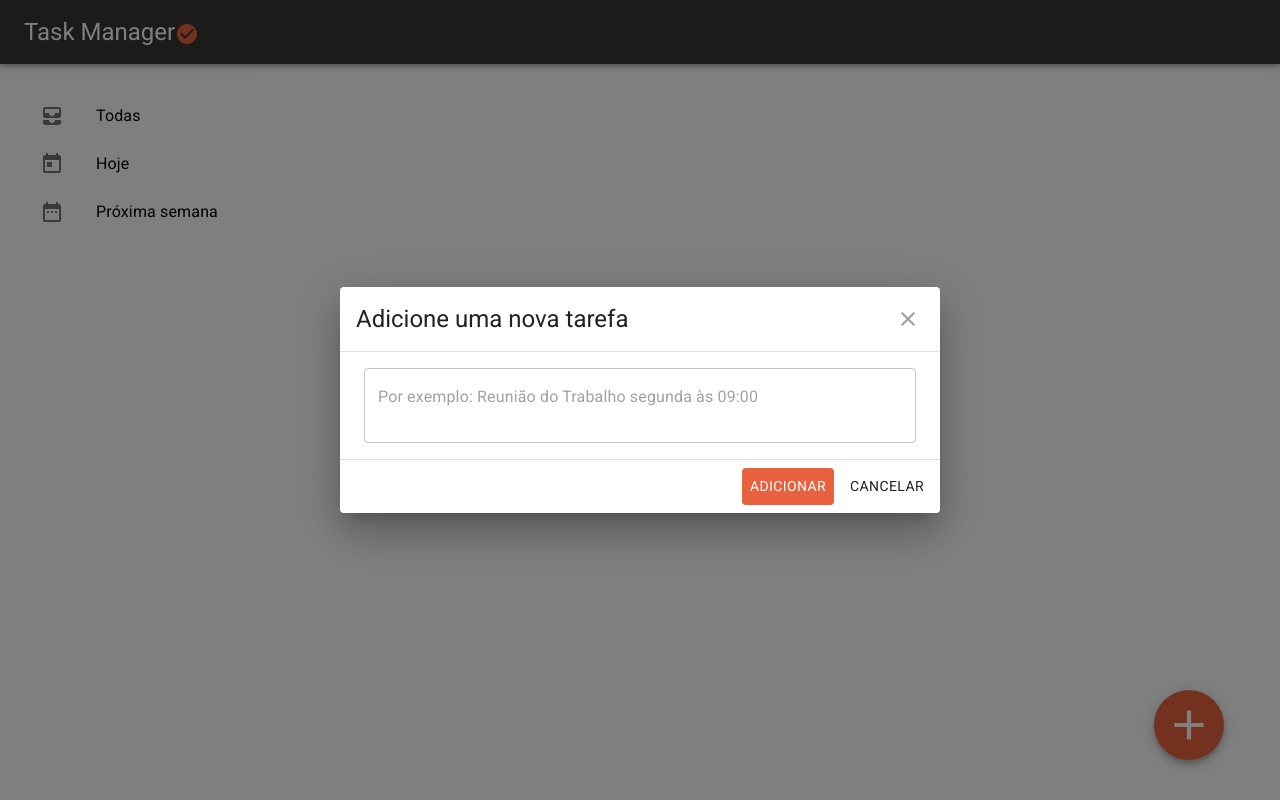
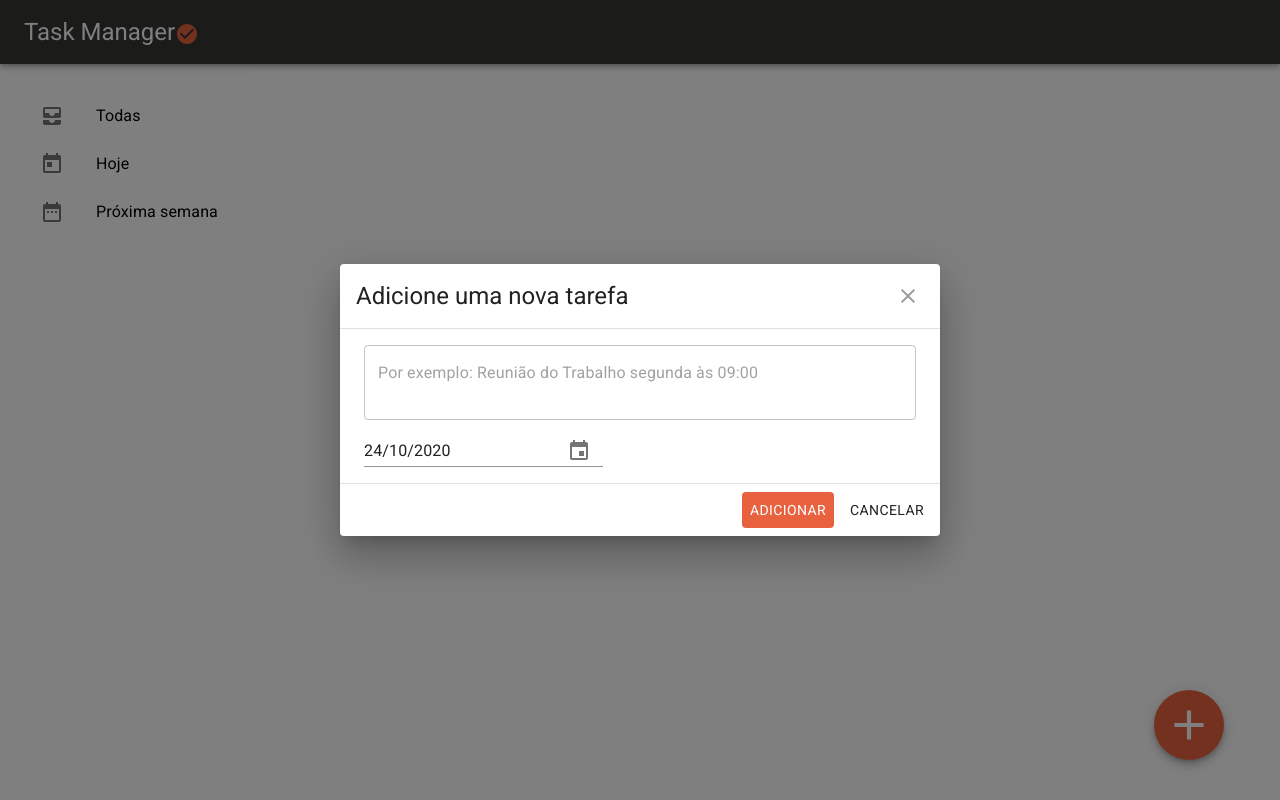
Before and after one commit to verhagenkava/task-manager, a React (Create React App) app in the folder front/: page /tasks in a window 1280 px wide. Both pictures are taken after a click on the button "add". Built offline with nearby package versions, Linux system fonts and the light colour scheme.

Commit message:
Adding dialog for new task.

```diff
--- a/front/src/components/CustomDialog.jsx
+++ b/front/src/components/CustomDialog.jsx
@@ -9,6 +9,12 @@ import IconButton from "@material-ui/core/IconButton";
 import CloseIcon from "@material-ui/icons/Close";
 import Typography from "@material-ui/core/Typography";
 import { TextField } from "@material-ui/core";
+import ptLocale from "date-fns/locale/pt";
+import DateFnsUtils from "@date-io/date-fns";
+import {
+  KeyboardDatePicker,
+  MuiPickersUtilsProvider,
+} from "@material-ui/pickers";
 
 const styles = (theme) => ({
   root: {
@@ -59,14 +65,16 @@ const useStyles = makeStyles((theme) => ({
     "&:hover": {
       backgroundColor: "#E3431B",
     },
-    task: {
-      width: "100%",
-    },
+  },
+  datePicker: {
+    marginTop: "15px",
   },
 }));
 
 export default function CustomizedDialogs({ open, handleClose }) {
   const classes = useStyles();
+  const [task, setTask] = useState("");
+  const [selectedDate, handleDateChange] = useState(new Date());
 
   return (
     <div>
@@ -88,7 +96,19 @@ export default function CustomizedDialogs({ open, handleClose }) {
             rows={2}
             variant="outlined"
             placeholder="Por exemplo: Reunião do Trabalho segunda às 09:00"
+            value={task}
+            onChange={(event) => {
+                setTask(event.target.value);
+              }}
           />
+          <MuiPickersUtilsProvider utils={DateFnsUtils} locale={ptLocale}>
+            <KeyboardDatePicker
+              className={classes.datePicker}
+              value={selectedDate}
+              onChange={(date) => handleDateChange(date)}
+              format="dd/MM/yyyy"
+            />
+          </MuiPickersUtilsProvider>
         </DialogContent>
         <DialogActions>
           <Button className={classes.addButton} onClick={handleClose}>
```
